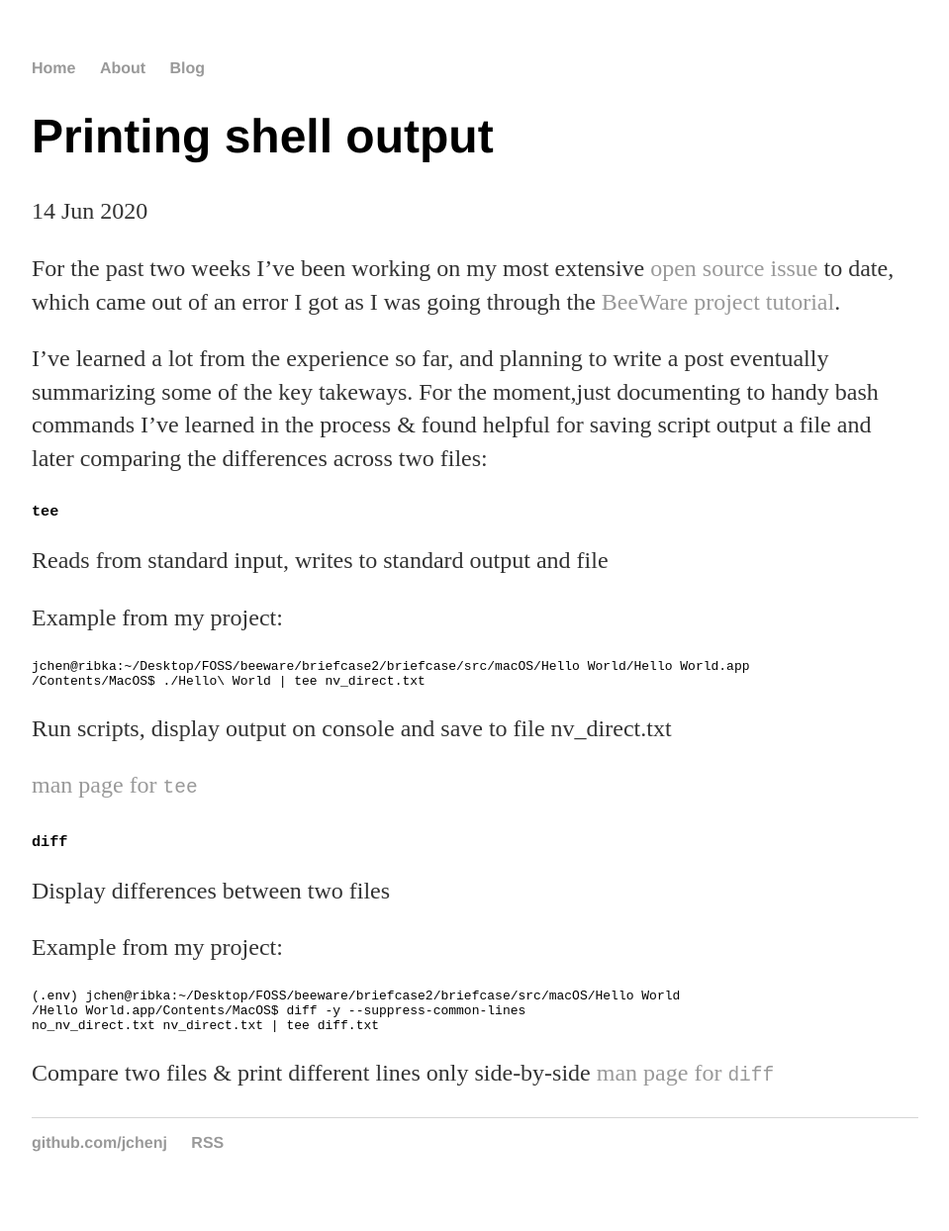
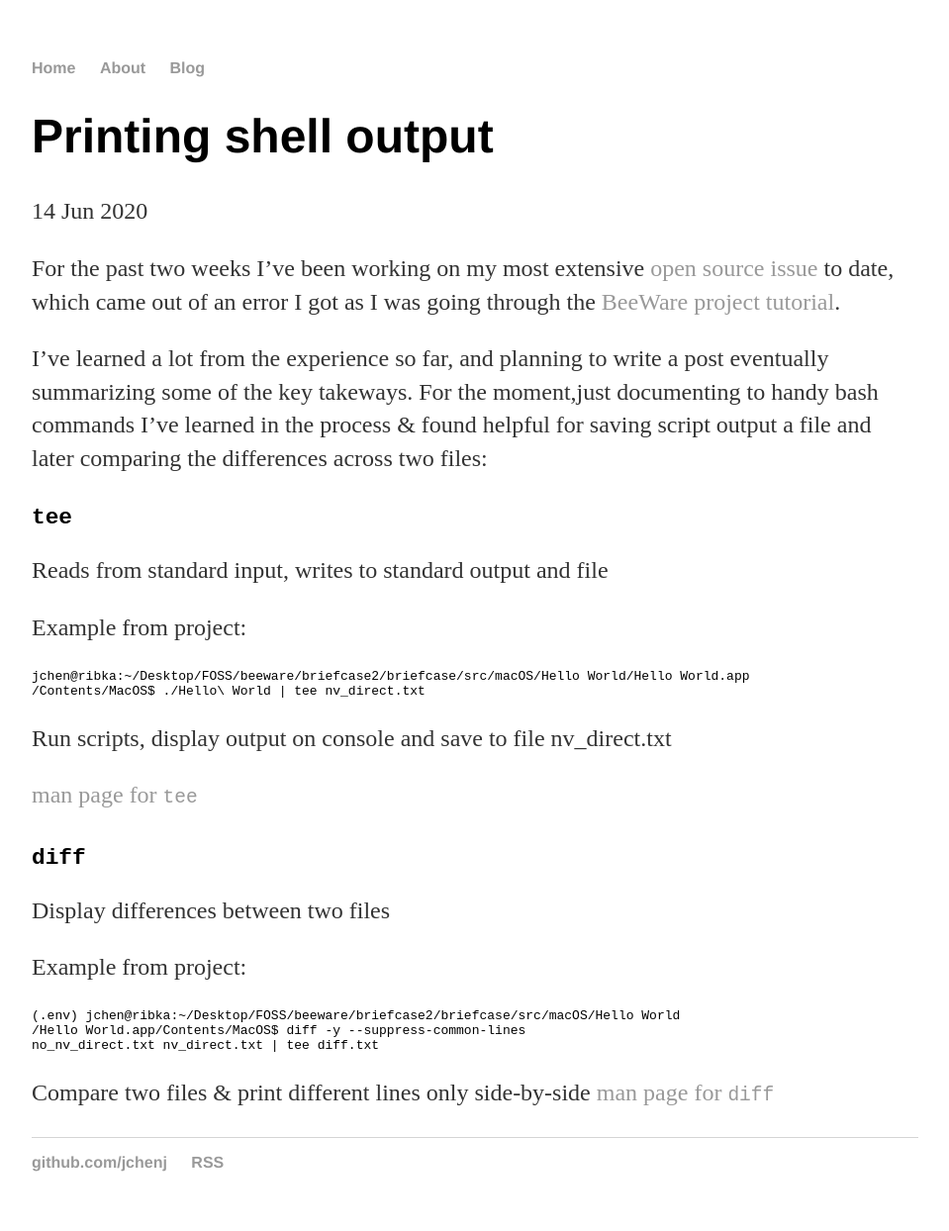
Before and after one commit to jchenj/jchenj.github.io, a Jekyll site: the page built from _posts/2020-06-14-printing-shell-output.md, in a window 1280 px wide. Shown: the whole page at 99% size, without its empty margins (160-1119 px from the left). Built offline with Jekyll 4.4.1, drawn with Linux system fonts in a browser that asks for light colours.

````diff
--- a/_posts/2020-06-14-printing-shell-output.md
+++ b/_posts/2020-06-14-printing-shell-output.md
@@ -16,10 +16,10 @@ For the past two weeks I've been working on my most extensive [open source
      helpful for saving script output a file and later comparing the
       differences across two files:
 
-### `tee`
+## `tee`
 Reads from standard input, writes to standard output and file
 
-Example from my project:
+Example from project:
 ```
 jchen@ribka:~/Desktop/FOSS/beeware/briefcase2/briefcase/src/macOS/Hello World/Hello World.app
 /Contents/MacOS$ ./Hello\ World | tee nv_direct.txt
@@ -28,10 +28,10 @@ Run scripts, display output on console and save to file nv_direct.txt
 
 [man page for `tee`](https://ss64.com/bash/tee.html)
 
-### `diff`
+## `diff`
 Display differences between two files
 
-Example from my project:
+Example from project:
 ```
 (.env) jchen@ribka:~/Desktop/FOSS/beeware/briefcase2/briefcase/src/macOS/Hello World
 /Hello World.app/Contents/MacOS$ diff -y --suppress-common-lines
````
